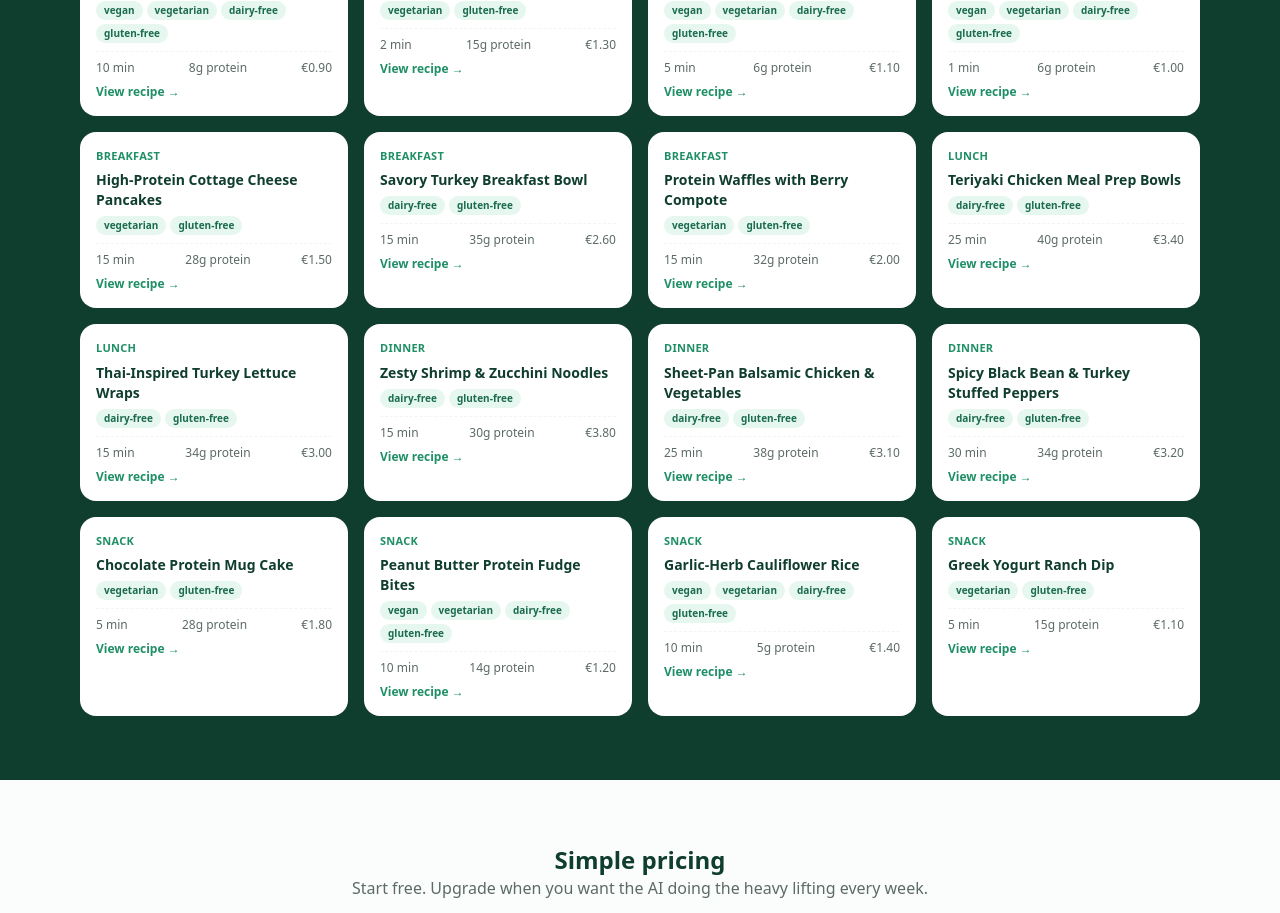
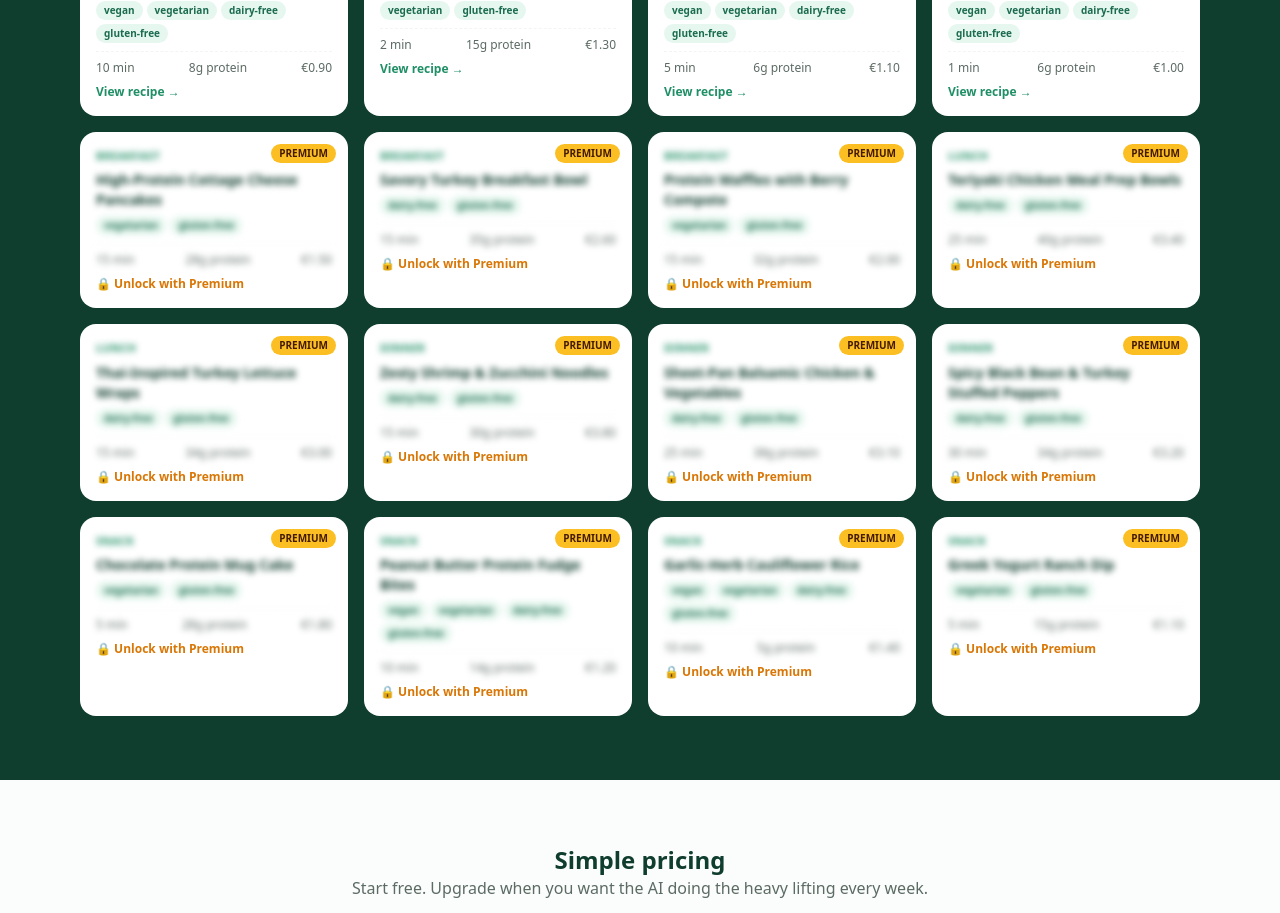
Before and after one commit to usario172332/youraifood-app, a Next.js app in the folder youraifood-app/: page / in a window 1280 px wide. Shown: the part 2294-3207 px from the top of the page. Built offline with nearby package versions, Linux system fonts and the light colour scheme; no server answers.

Commit message:
Update RecipeGallery.jsx

```diff
--- a/youraifood-app/components/RecipeGallery.jsx
+++ b/youraifood-app/components/RecipeGallery.jsx
@@ -4,13 +4,26 @@ import { useState } from 'react';
 import { RECIPES } from '../lib/recipes';
 import RecipeModal from './RecipeModal';
 
-const FILTERS = ['all', 'vegan', 'vegetarian', 'dairy-free', 'gluten-free'];
+const FILTERS = ['all', 'vegan', 'vegetarian', 'dairy-free', 'gluten-free', 'premium'];
 
-export default function RecipeGallery() {
+export default function RecipeGallery({ isPremium }) {
   const [filter, setFilter] = useState('all');
   const [active, setActive] = useState(null);
 
-  const list = filter === 'all' ? RECIPES : RECIPES.filter((r) => r.diets.includes(filter));
+  const list =
+    filter === 'all'
+      ? RECIPES
+      : filter === 'premium'
+        ? RECIPES.filter((r) => r.premium)
+        : RECIPES.filter((r) => r.diets.includes(filter));
+
+  function handleCardClick(r) {
+    if (r.premium && !isPremium) {
+      document.getElementById('pricing')?.scrollIntoView({ behavior: 'smooth' });
+      return;
+    }
+    setActive(r);
+  }
 
   return (
     <section id="recipes" className="bg-green-900 px-6 py-16">
@@ -28,17 +41,27 @@ export default function RecipeGallery() {
                   : 'border-white/25 bg-white/10 text-white'
               }`}
             >
-              {f === 'all' ? 'All' : f}
+              {f === 'all' ? 'All' : f === 'premium' ? '⭐ Premium' : f}
             </button>
           ))}
         </div>
         <div className="grid grid-cols-2 gap-4 sm:grid-cols-2 md:grid-cols-4">
-          {list.map((r) => (
+          {list.map((r) => {
+            const locked = r.premium && !isPremium;
+            return (
               <div
                 key={r.id}
-              onClick={() => setActive(r)}
-              className="cursor-pointer rounded-2xl bg-white p-4 transition hover:-translate-y-0.5 hover:shadow-xl"
+                onClick={() => handleCardClick(r)}
+                className={`relative cursor-pointer rounded-2xl bg-white p-4 transition hover:-translate-y-0.5 hover:shadow-xl ${
+                  locked ? 'overflow-hidden' : ''
+                }`}
               >
+                {r.premium && (
+                  <span className="absolute right-3 top-3 rounded-full bg-amber-400 px-2 py-0.5 text-[10px] font-extrabold text-amber-950">
+                    PREMIUM
+                  </span>
+                )}
+                <div className={locked ? 'blur-[3px] select-none' : ''}>
                   <div className="text-[11px] font-extrabold uppercase tracking-wide text-green-600">{r.meal}</div>
                   <h4 className="my-1.5 text-sm font-extrabold text-green-900">{r.name}</h4>
                   <div className="mb-2 flex flex-wrap gap-1">
@@ -53,9 +76,17 @@ export default function RecipeGallery() {
                     <span>{r.protein}g protein</span>
                     <span>€{r.cost.toFixed(2)}</span>
                   </div>
+                </div>
+                {locked ? (
+                  <span className="mt-2 flex items-center gap-1 text-xs font-bold text-amber-600">
+                    🔒 Unlock with Premium
+                  </span>
+                ) : (
                   <span className="mt-2 block text-xs font-bold text-green-600">View recipe →</span>
+                )}
               </div>
-          ))}
+            );
+          })}
         </div>
       </div>
       <RecipeModal recipe={active} onClose={() => setActive(null)} />
```
Lines whose indentation alone changed are shown as unchanged.
